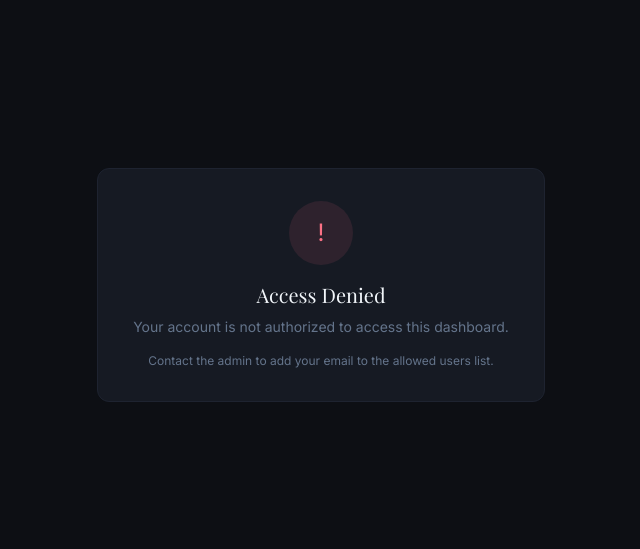
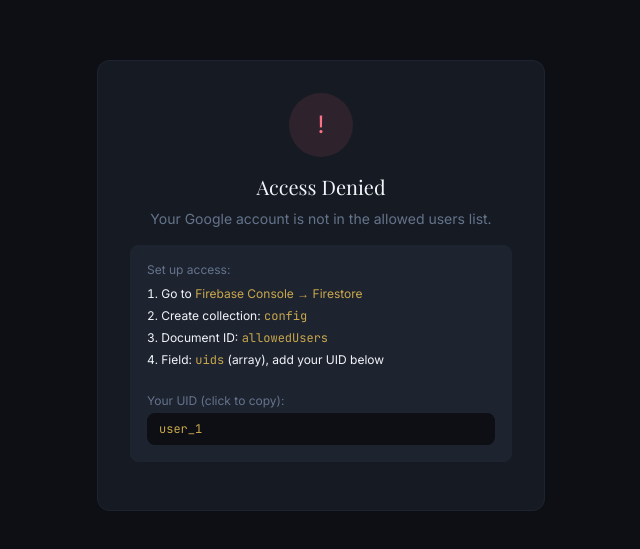
Before and after one commit to Anzaar-riajul/sales-report, a React (Vite) app: page / in a window 1280 px wide. Shown: the part 115-664 px from the top of the page, without its empty margins (319-959 px from the left). Built offline with nearby package versions, Linux system fonts and the light colour scheme; no server answers; the database is empty; sample sign-in values are in the browser's storage.

Commit message:
Show UID on Access Denied page for easy Firestore setup

```diff
--- a/src/App.jsx
+++ b/src/App.jsx
@@ -25,6 +25,12 @@ function ProtectedRoute({ children, user, allowed, loading }) {
   }
 
   if (!allowed) {
+    const copyUid = () => {
+      if (user?.uid) {
+        navigator.clipboard.writeText(user.uid);
+      }
+    };
+
     return (
       <div className="min-h-screen bg-bg-primary flex items-center justify-center p-4">
         <div className="glass-card p-8 max-w-md w-full text-center">
@@ -33,11 +39,23 @@ function ProtectedRoute({ children, user, allowed, loading }) {
           </div>
           <h2 className="font-display text-xl text-text-primary mb-2">Access Denied</h2>
           <p className="text-text-muted text-sm mb-4">
-            Your account is not authorized to access this dashboard.
+            Your Google account is not in the allowed users list.
           </p>
-          <p className="text-text-muted text-xs">
-            Contact the admin to add your email to the allowed users list.
-          </p>
+          <div className="bg-bg-elevated rounded-lg p-4 border border-border text-left mb-4">
+            <p className="text-xs text-text-muted mb-2">Set up access:</p>
+            <ol className="text-xs text-text-primary space-y-1.5 list-decimal list-inside">
+              <li>Go to <span className="text-accent-gold">Firebase Console → Firestore</span></li>
+              <li>Create collection: <code className="text-accent-gold">config</code></li>
+              <li>Document ID: <code className="text-accent-gold">allowedUsers</code></li>
+              <li>Field: <code className="text-accent-gold">uids</code> (array), add your UID below</li>
+            </ol>
+            <div className="mt-3 pt-3 border-t border-border">
+              <p className="text-xs text-text-muted mb-1">Your UID (click to copy):</p>
+              <button onClick={copyUid} className="font-mono text-xs text-accent-gold bg-bg-primary px-3 py-2 rounded-lg w-full text-left truncate hover:brightness-110">
+                {user?.uid || 'Loading...'}
+              </button>
+            </div>
+          </div>
         </div>
       </div>
     );
```
